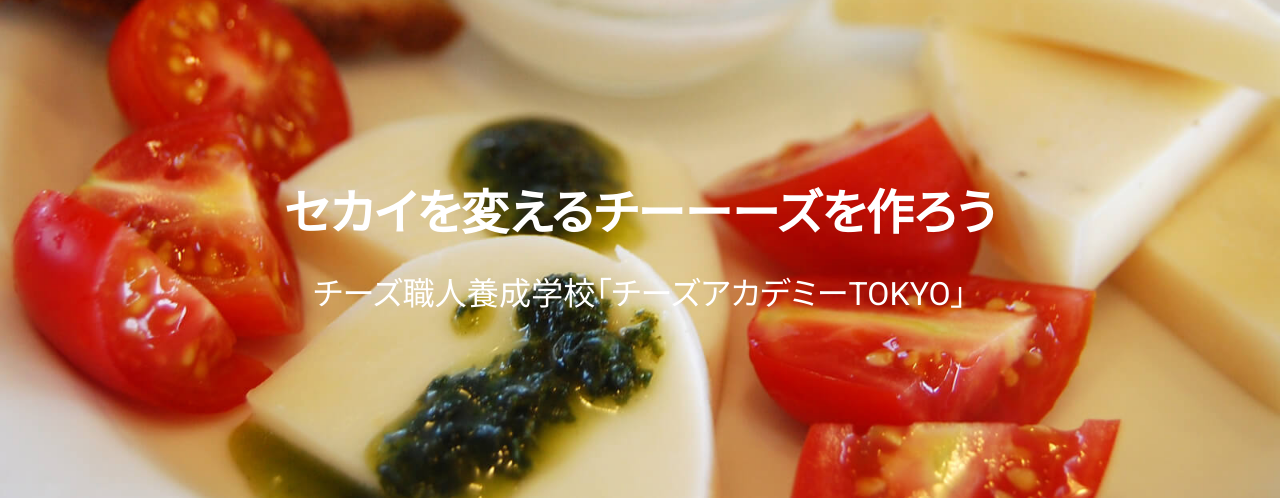
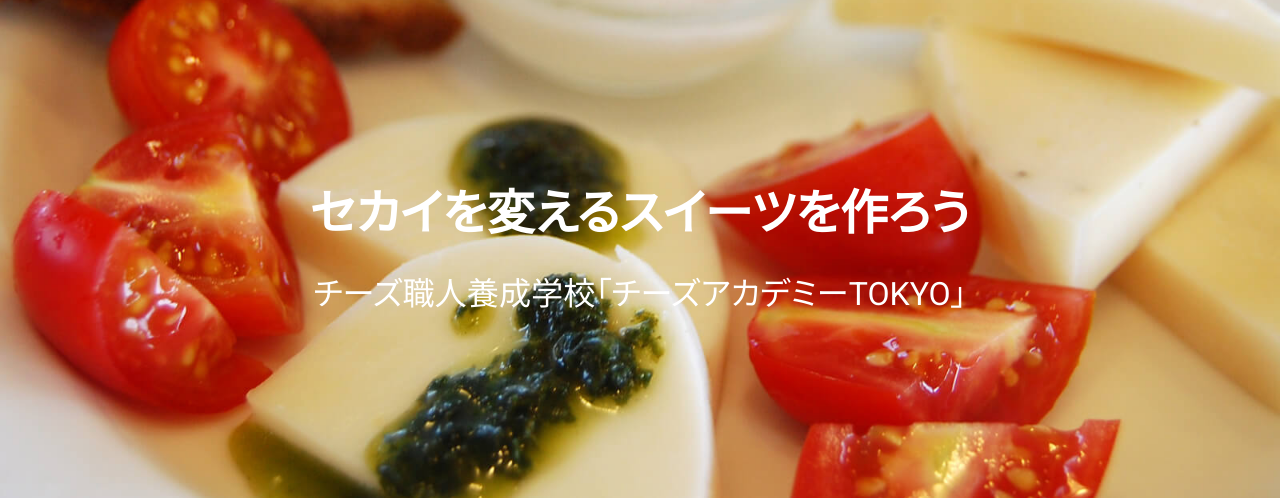
Before and after one commit to TIMABAYASHI/lab-8-cheeseacademy, a plain HTML site: page index.html in a window 1280 px wide. Shown: the top 498 px of the page. Drawn offline with nearby package versions, Linux system fonts and the light colour scheme.

Commit message:
チーズをスイーツに修正

```diff
--- a/index.html
+++ b/index.html
@@ -18,7 +18,7 @@
 
         <!-- main visual -->
         <div class="main-visual">
-            <h1 class="site-title">セカイを変えるチーーーズを作ろう
+            <h1 class="site-title">セカイを変えるスイーツを作ろう
                 <span class="site-title__mid">チーズ職人養成学校「チーズアカデミーTOKYO」</span></h1>
         </div>
 
```
